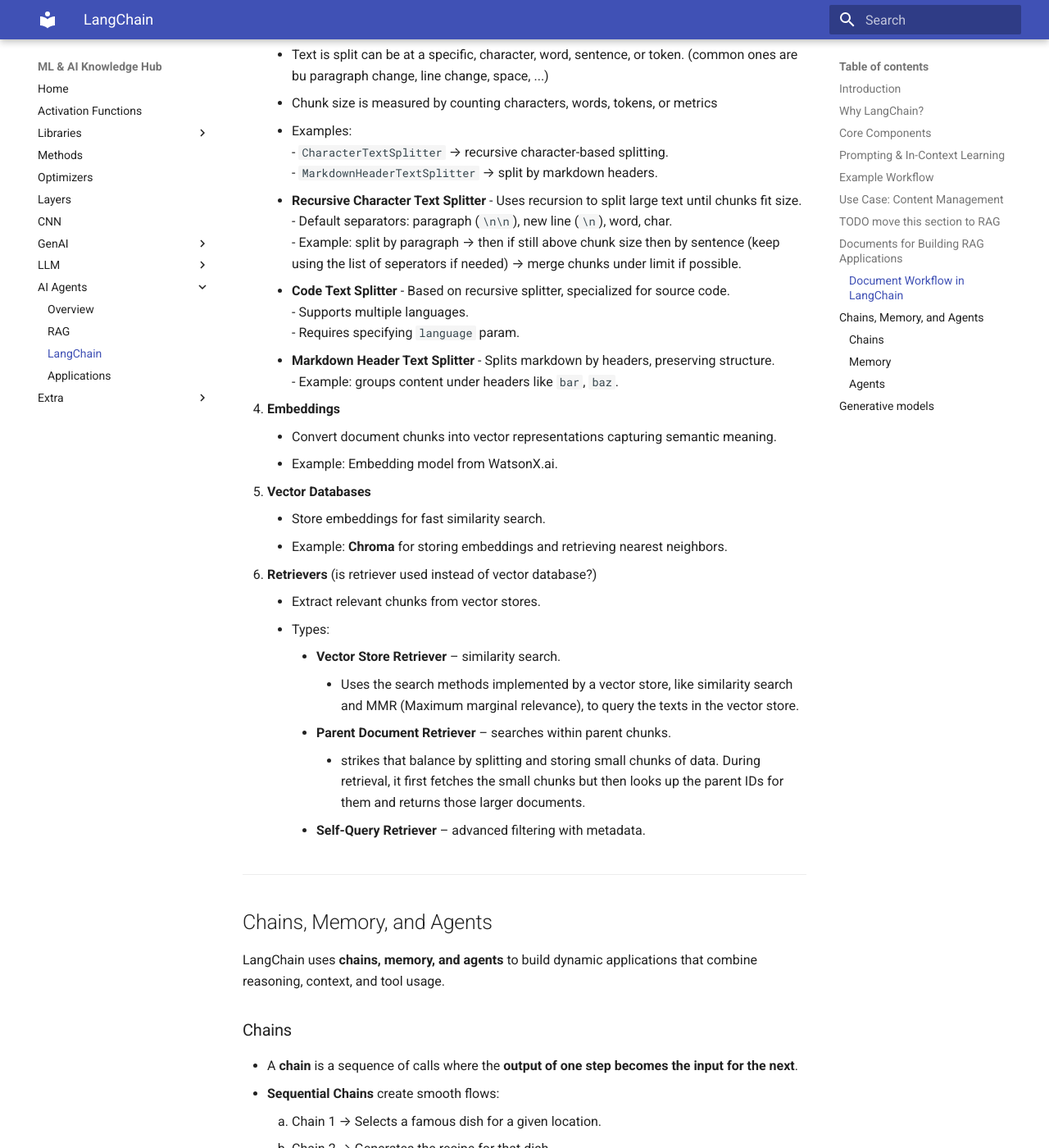
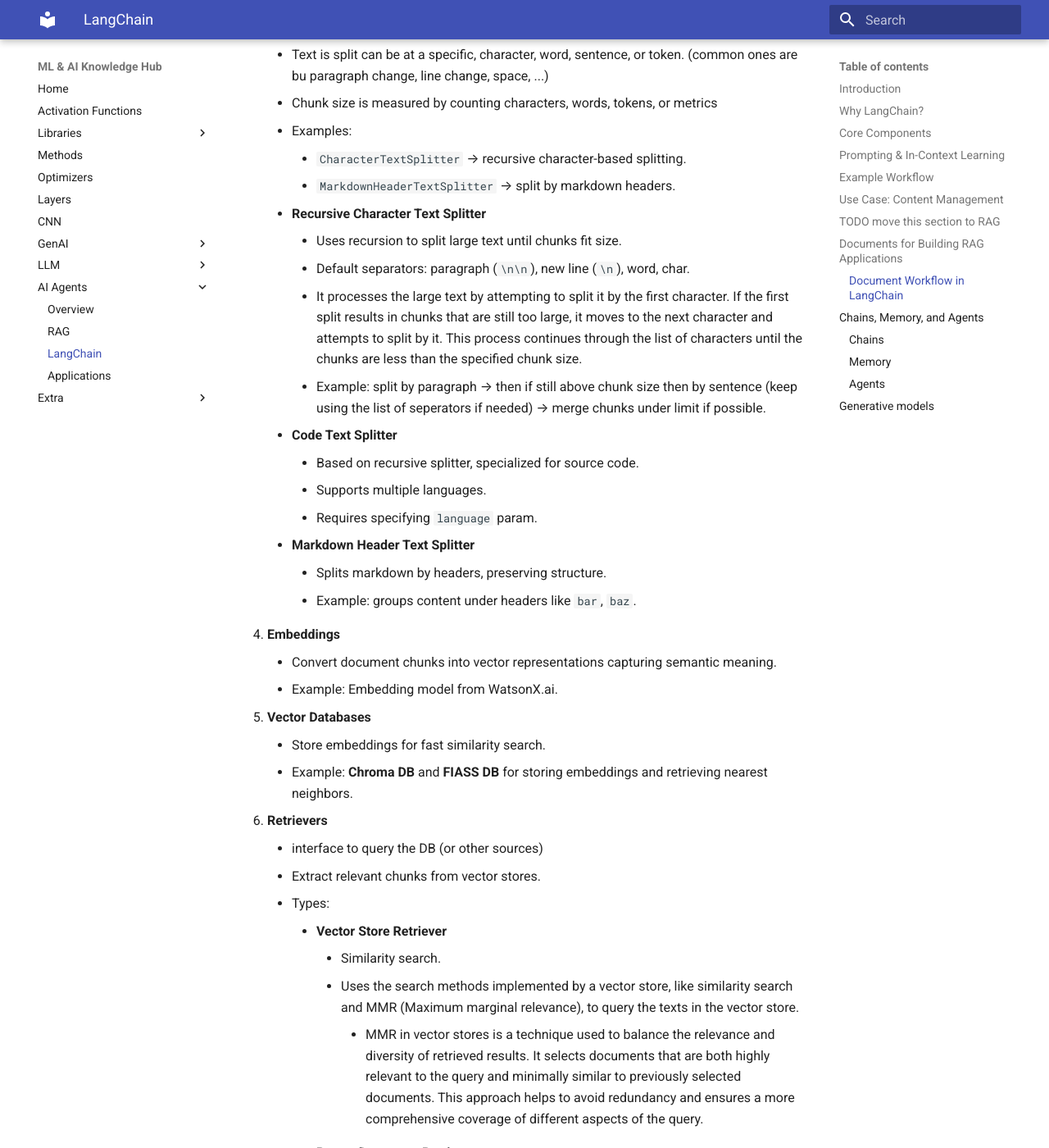
Before and after one commit to Medyan-Naser/machine_learning_projects, an MkDocs documentation site: the page built from docs/Agents/langchain.md, in a window 1280 px wide and 1400 px high, scrolled down 3079 px. Shown: the whole window at 82% size. Built offline with MkDocs 1.6.1 and Material for MkDocs 9.7.7, drawn with Linux system fonts in a browser that asks for light colours; some of the changed text lies outside the part shown.

Commit message:
add types of retrievers

```diff
--- a/docs/Agents/langchain.md
+++ b/docs/Agents/langchain.md
@@ -95,19 +95,20 @@
       - Text is split can be at a specific, character, word, sentence, or token. (common ones are bu paragraph change, line change, space, ...)
       - Chunk size is measured by counting characters, words, tokens, or metrics
       - Examples:
-            - `CharacterTextSplitter` → recursive character-based splitting.
-            - `MarkdownHeaderTextSplitter` → split by markdown headers.
+         - `CharacterTextSplitter` → recursive character-based splitting.
+         - `MarkdownHeaderTextSplitter` → split by markdown headers.
       - **Recursive Character Text Splitter**
-            - Uses recursion to split large text until chunks fit size.
-            - Default separators: paragraph (`\n\n`), new line (`\n`), word, char.
-            - Example: split by paragraph → then if still above chunk size then by sentence (keep using the list of seperators if needed) → merge chunks under limit if possible.
+         - Uses recursion to split large text until chunks fit size.
+         - Default separators: paragraph (`\n\n`), new line (`\n`), word, char.
+         - It processes the large text by attempting to split it by the first character. If the first split results in chunks that are still too large, it moves to the next character and attempts to split by it. This process continues through the list of characters until the chunks are less than the specified chunk size.
+         - Example: split by paragraph → then if still above chunk size then by sentence (keep using the list of seperators if needed) → merge chunks under limit if possible.
       - **Code Text Splitter**
-            - Based on recursive splitter, specialized for source code.
-            - Supports multiple languages.
-            - Requires specifying `language` param.
+         - Based on recursive splitter, specialized for source code.
+         - Supports multiple languages.
+         - Requires specifying `language` param.
       - **Markdown Header Text Splitter**
-            - Splits markdown by headers, preserving structure.
-            - Example: groups content under headers like `bar`, `baz`.
+         - Splits markdown by headers, preserving structure.
+         - Example: groups content under headers like `bar`, `baz`.
 
 4. **Embeddings**
       - Convert document chunks into vector representations capturing semantic meaning.
@@ -115,16 +116,29 @@
 
 5. **Vector Databases**
       - Store embeddings for fast similarity search.
-      - Example: **Chroma** for storing embeddings and retrieving nearest neighbors.
+      - Example: **Chroma DB** and **FIASS DB** for storing embeddings and retrieving nearest neighbors.
 
-6. **Retrievers**  (is retriever used instead of vector database?)
+6. **Retrievers**
+      - interface to query the DB (or other sources)
       - Extract relevant chunks from vector stores.
       - Types:
-         - **Vector Store Retriever** – similarity search.
+         - **Vector Store Retriever**
+            - Similarity search.
             - Uses the search methods implemented by a vector store, like similarity search and MMR (Maximum marginal relevance), to query the texts in the vector store.
-         - **Parent Document Retriever** – searches within parent chunks.
-            - strikes that balance by splitting and storing small chunks of data. During retrieval, it first fetches the small chunks but then looks up the parent IDs for them and returns those larger documents.
-         - **Self-Query Retriever** – advanced filtering with metadata.
+                - MMR in vector stores is a technique used to balance the relevance and diversity of retrieved results. It selects documents that are both highly relevant to the query and minimally similar to previously selected documents. This approach helps to avoid redundancy and ensures a more comprehensive coverage of different aspects of the query.
+         - **Parent Document Retriever**
+            - Handles small chunk embeddings while preserving larger context.
+            - Searches within parent chunks
+            - Uses two text splitters: child splitter for embeddings, parent splitter for retrieval.
+            - During retrieval, it first fetches the small chunks but then looks up the parent IDs for them and returns those larger documents.
+         - **Self-Query Retriever**
+            - Uses metadata filters along with semantic search.
+            - Converts a query into two parts: a semantic string and a metadata filter.
+            - Enables retrieval based on both text and metadata, e.g., movies with rating > 8.5.
+         - **Multi-Query retriever**
+            - Builds on vector retrievers by generating multiple query variations using an LLM.
+            - Overcomes differences in query wording or embedding limitations.
+            - Retrieves documents for each query and returns the **unique union** for richer results.
 
 ---
 
```
